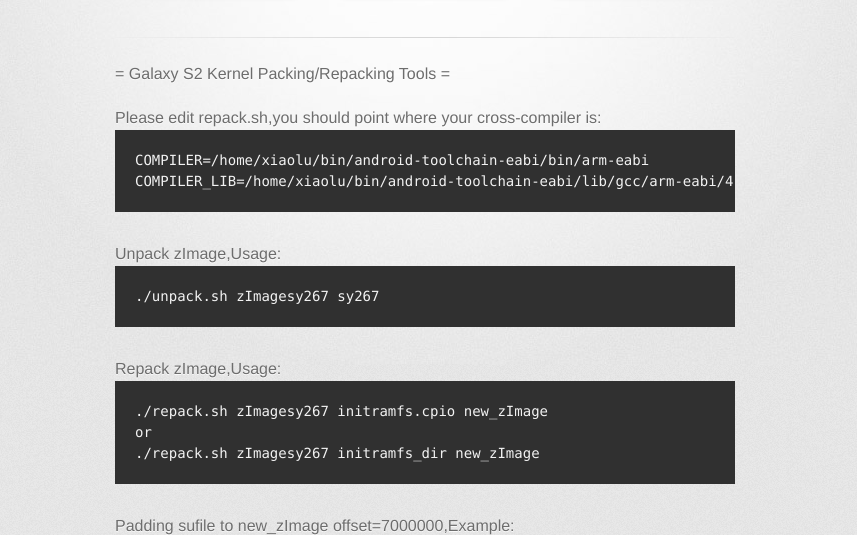
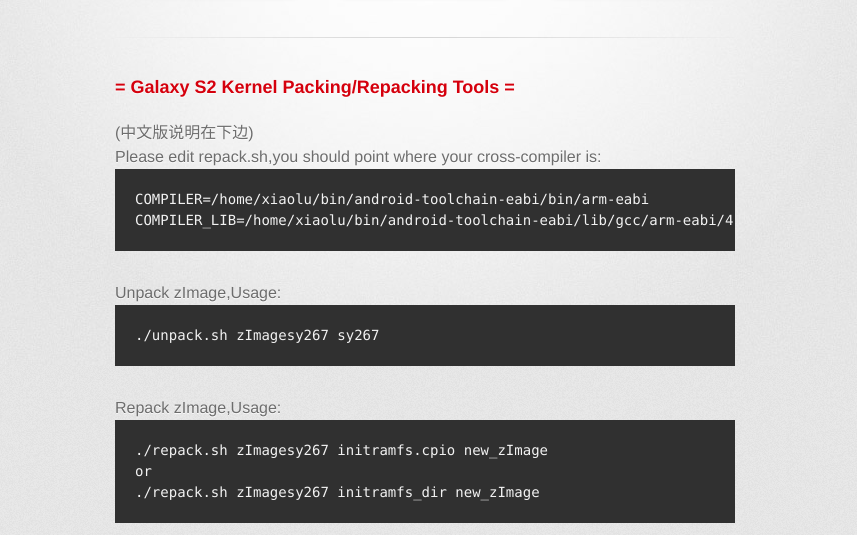
Before and after one commit to xiaolu/galaxys2_kernel_repack, a plain HTML site: page index.html in a window 1280 px wide. Shown: the part 209-744 px from the top of the page, without its empty margins (215-1072 px from the left). Drawn offline with Linux system fonts and the light colour scheme; a web font is replaced by a local one.

Commit message:
modify index.html

```diff
--- a/index.html
+++ b/index.html
@@ -31,8 +31,9 @@
         <hr>
 
         <section id="main_content">
-          <p>= Galaxy S2 Kernel Packing/Repacking Tools =</p>
+          <p><h3>= Galaxy S2 Kernel Packing/Repacking Tools =</h3></p>
 
+(中文版说明在下边)<br>
 Please edit repack.sh,you should point where your cross-compiler is:
 <pre><code>COMPILER=/home/xiaolu/bin/android-toolchain-eabi/bin/arm-eabi
 COMPILER_LIB=/home/xiaolu/bin/android-toolchain-eabi/lib/gcc/arm-eabi/4.5.4</pre></code>
```
